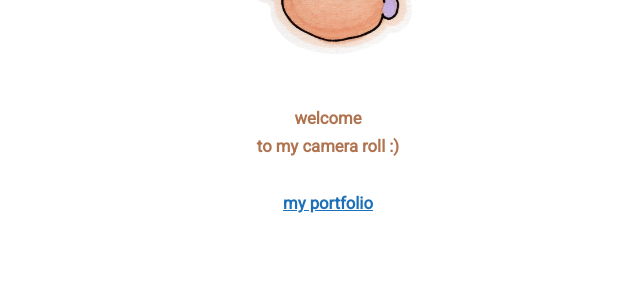
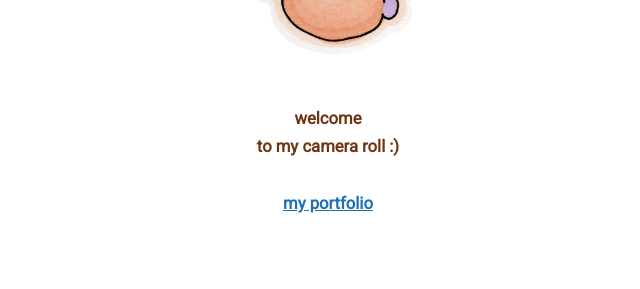
Before and after one commit to zoeurl/zoedowney.github.io, a Jekyll site: the page built from index.html, in a window 1280 px wide. Shown: the part 298-587 px from the top of the page, without its empty margins (312-952 px from the left). Built offline with Jekyll 4.4.1, drawn with Linux system fonts in a browser that asks for light colours; grey boxes are pictures that could not be loaded.

Commit message:
Update photography.md

```diff
--- a/_layouts/photography.md
+++ b/_layouts/photography.md
@@ -25,7 +25,7 @@
 	<center><small><h2 class="post-headline"><font color="#c8a2c8">zoë downey&nbsp;&nbsp;&nbsp;&nbsp;</font>
 	<br><font color="#705670">&nbsp;&nbsp;&nbsp;&nbsp;زوي داوني</font></h2>
 		<figure><img src="/assets/favicon/rabbit-doodle-without-username.png" width="180" height="180"></figure>
-		<h4><font color="#b0734f">welcome
+		<h4><font color="#6e3515">welcome
 			<br>to my camera roll :)
 	<br>
 		<br><a href="https://www.flickr.com/photos/zoedowney/albums/">my portfolio</a></font></h4></centre>
@@ -38,7 +38,7 @@
 <footer>
 	<br>
 	<center><figure><img src="/assets/favicon/zoe-favicon.png" width="170" height="170"></figure>
-		<font color="#b0734f">thank you for visiting :)</font>
+		<font color="#6e3515">thank you for visiting :)</font>
 		<br>
 		<br>
 			<br><font color="#b0734f">zoë is a photographer, writer and illustrator
```
